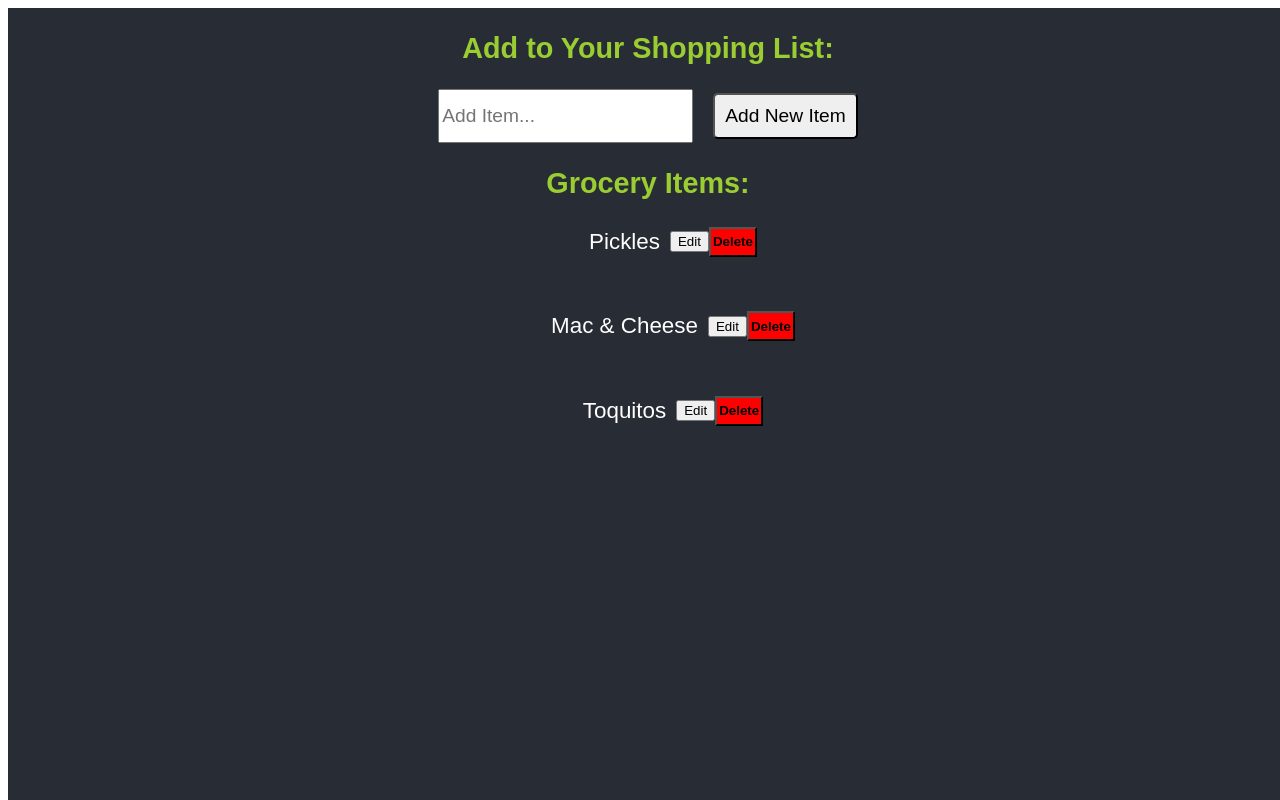
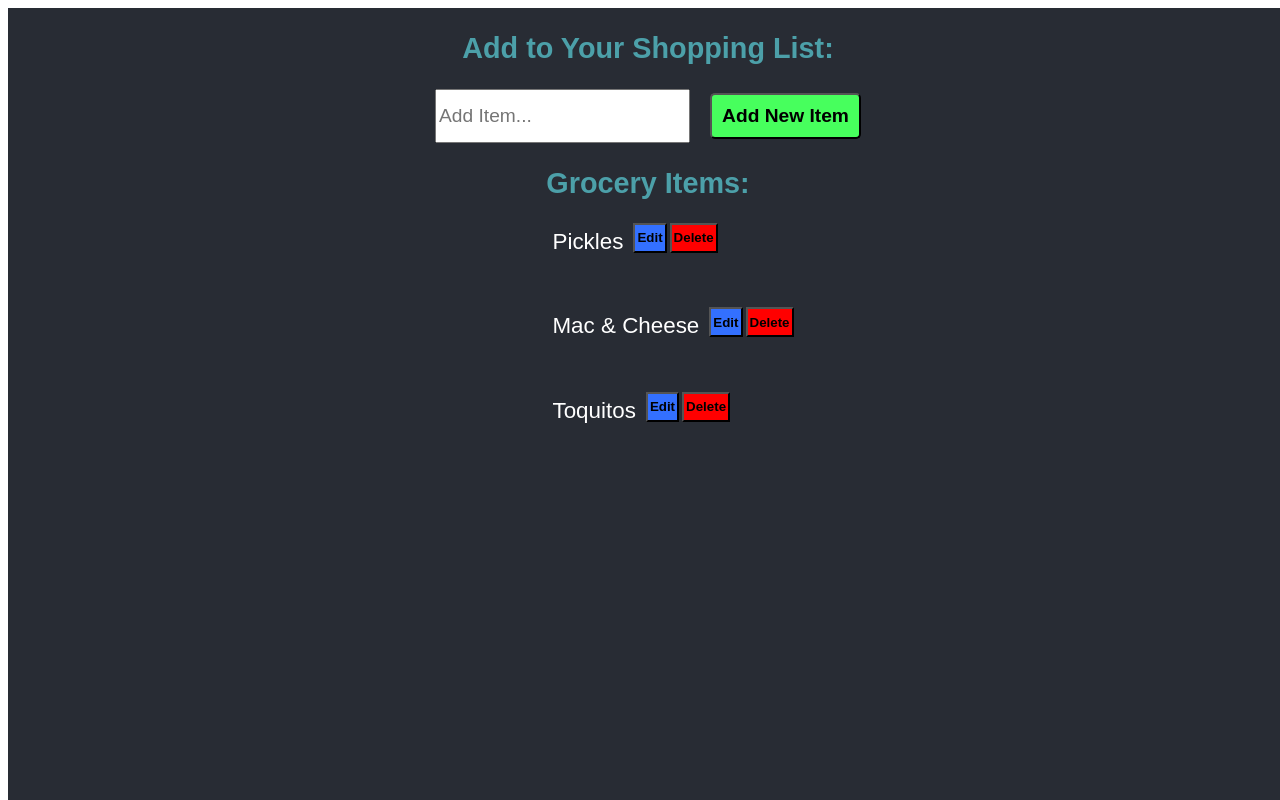
Before and after one commit to tannermeck/shopping-list, a React app: page / in a window 1280 px wide. Shown: the top 800 px of the page. Built offline with nearby package versions, Linux system fonts and the light colour scheme.

Commit message:
styling complete

```diff
--- a/src/components/Items/Items.jsx
+++ b/src/components/Items/Items.jsx
@@ -35,7 +35,7 @@ function Items({ list, deleteItem, editItem }){
                             value={food.name}
                             onChange={(e) => {editItem({ ...food, name: e.target.value })}}
                         />
-                        <button onClick={() => handleSave()}>Save</button>
+                        <button className={style.saveButton} onClick={() => handleSave()}>Save</button>
                         <button className={style.deleteButton} onClick={() => handleDelete(food.id)}>Delete</button>
                     </div>}
             </ul>
--- a/src/components/Items/items.css
+++ b/src/components/Items/items.css
@@ -1,12 +1,15 @@
 .itemContainer {
     display: flex;
-    align-items: center;
+    align-items: left;
+    margin: auto;
+    width: fit-content;
     flex-direction: column;
     min-height: 100vh;
-    color: yellowgreen;
+    color: #4CA0A9;
 }
 .groceryHeader {
     margin-bottom: 0px;
+    text-align: center;
 }
 .listItem {
     color: white;
@@ -24,9 +27,35 @@
     height: 30px;
     background-color: red;
     font-weight: bold;
+    margin-bottom: 8px;
+}
+.editButton {
+    padding: 2px;
+    height: 30px;
+    background-color: #3370ff;
+    font-weight: bold;
+    margin-right: 3px;
+    margin-bottom: 8px;
+}
+.saveButton {
+    padding: 2px;
+    height: 30px;
+    background-color: #47FF5D;
+    font-weight: bold;
+    margin-right: 3px;
+    margin-left: 10px;
 }
 .deleteButton:hover {
     cursor: pointer;
+    color: white;
+}
+.editButton:hover {
+    cursor: pointer;
+    color: white;
+}
+.saveButton:hover {
+    cursor: pointer;
+    color: white;
 }
 .editInput {
     color: black;
--- a/src/components/ShoppingList/shoppingList.css
+++ b/src/components/ShoppingList/shoppingList.css
@@ -11,7 +11,7 @@
     flex-direction: column;
 }
 .header {
-    color: yellowgreen;
+    color: #4CA0A9;
 }
 .inputBox {
     height: 3rem;
@@ -24,6 +24,8 @@
     font-size: 1.2rem;
     border-radius: 5px;
     font-family:fantasy, sans-serif;
+    background-color: #47FF5D;
+    font-weight: bold;
 }
 .submitButton:hover {
     cursor: pointer;
```
